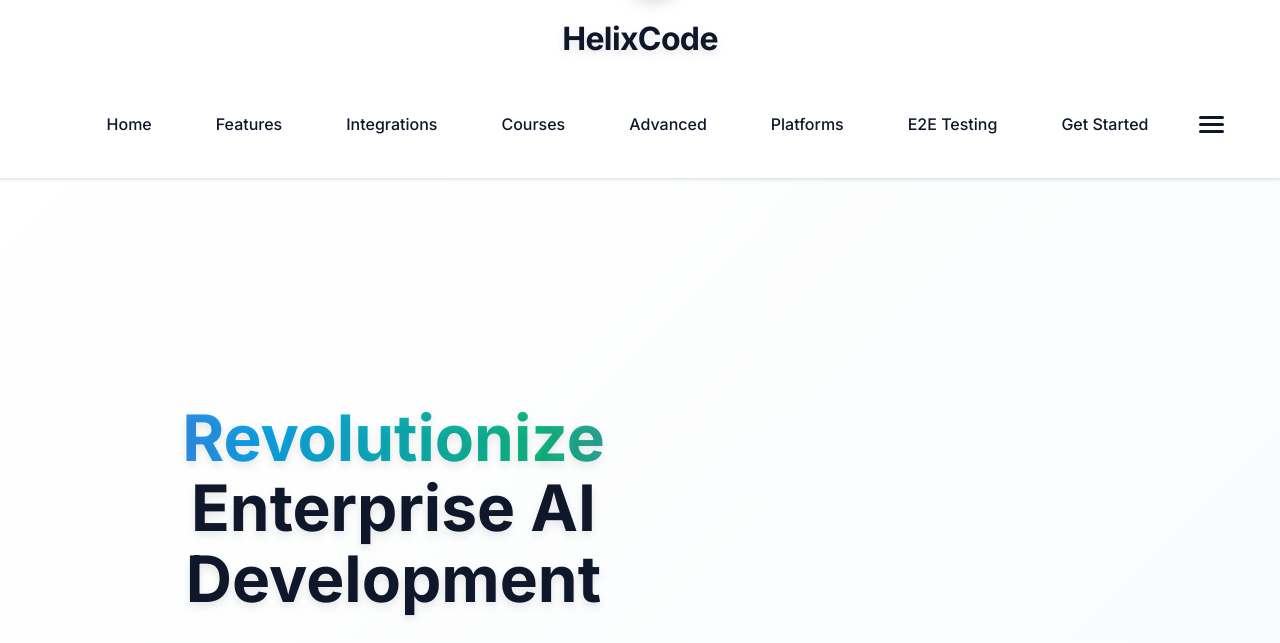
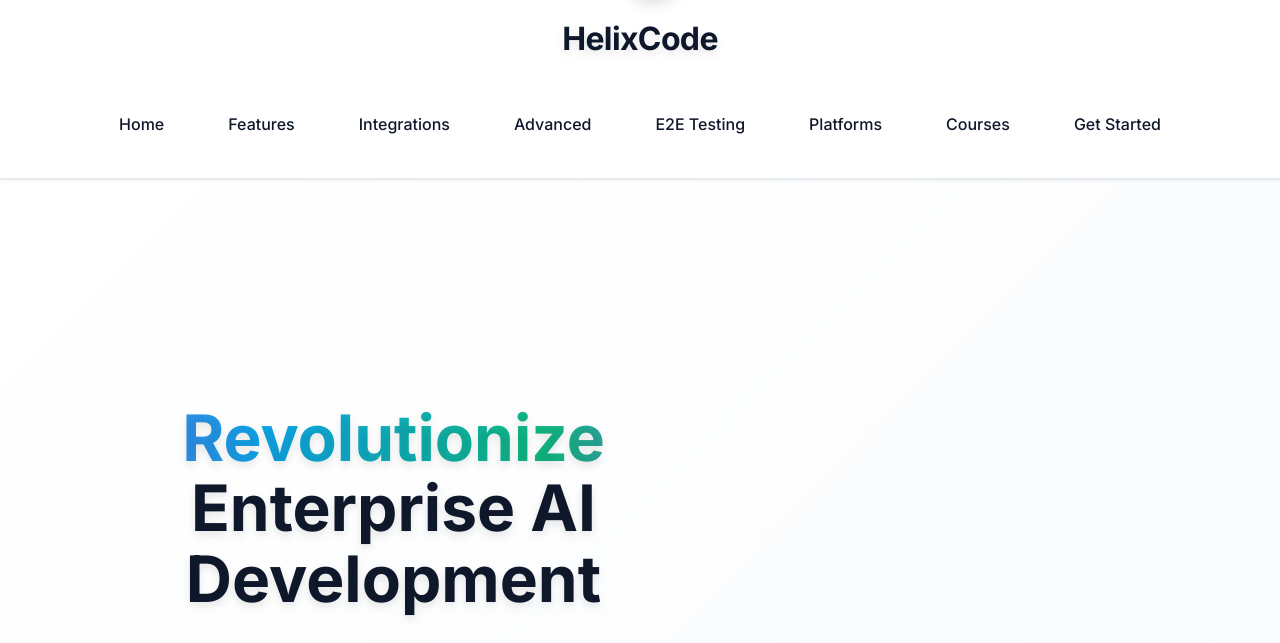
Before and after one commit to HelixDevelopment-Code/Welcome, a website: page docs/index.html in a window 1280 px wide. Shown: the part 83-726 px from the top of the page. Drawn offline with Linux system fonts and the light colour scheme.

Commit message:
Testing and polishing.

```diff
--- a/docs/index.html
+++ b/docs/index.html
@@ -52,10 +52,10 @@
                     <li class="nav-item"><a href="#hero" style="color: var(--text-primary) !important; text-decoration: none !important; font-weight: 500 !important; font-size: 1rem !important; padding: 0.5rem 1rem !important; border-radius: 0.5rem !important; transition: all 0.3s ease !important; display: inline-block !important;">Home</a></li>
                     <li class="nav-item"><a href="#features" style="color: var(--text-primary) !important; text-decoration: none !important; font-weight: 500 !important; font-size: 1rem !important; padding: 0.5rem 1rem !important; border-radius: 0.5rem !important; transition: all 0.3s ease !important; display: inline-block !important;">Features</a></li>
                     <li class="nav-item"><a href="#integrations" style="color: var(--text-primary) !important; text-decoration: none !important; font-weight: 500 !important; font-size: 1rem !important; padding: 0.5rem 1rem !important; border-radius: 0.5rem !important; transition: all 0.3s ease !important; display: inline-block !important;">Integrations</a></li>
+                    <li class="nav-item"><a href="#advanced" style="color: var(--text-primary) !important; text-decoration: none !important; font-weight: 500 !important; font-size: 1rem !important; padding: 0.5rem 1rem !important; border-radius: 0.5rem !important; transition: all 0.3s ease !important; display: inline-block !important;">Advanced</a></li>
+                    <li class="nav-item"><a href="#e2e-testing" style="color: var(--text-primary) !important; text-decoration: none !important; font-weight: 500 !important; font-size: 1rem !important; padding: 0.5rem 1rem !important; border-radius: 0.5rem !important; transition: all 0.3s ease !important; display: inline-block !important;">E2E Testing</a></li>
+                    <li class="nav-item"><a href="#platforms" style="color: var(--text-primary) !important; text-decoration: none !important; font-weight: 500 !important; font-size: 1rem !important; padding: 0.5rem 1rem !important; border-radius: 0.5rem !important; transition: all 0.3s ease !important; display: inline-block !important;">Platforms</a></li>
                     <li class="nav-item"><a href="#courses" style="color: var(--text-primary) !important; text-decoration: none !important; font-weight: 500 !important; font-size: 1rem !important; padding: 0.5rem 1rem !important; border-radius: 0.5rem !important; transition: all 0.3s ease !important; display: inline-block !important;">Courses</a></li>
-                    <li class="nav-item"><a href="#advanced" style="color: var(--text-primary) !important; text-decoration: none !important; font-weight: 500 !important; font-size: 1rem !important; padding: 0.5rem 1rem !important; border-radius: 0.5rem !important; transition: all 0.3s ease !important; display: inline-block !important;">Advanced</a></li>
-                    <li class="nav-item"><a href="#platforms" style="color: var(--text-primary) !important; text-decoration: none !important; font-weight: 500 !important; font-size: 1rem !important; padding: 0.5rem 1rem !important; border-radius: 0.5rem !important; transition: all 0.3s ease !important; display: inline-block !important;">Platforms</a></li>
-                    <li class="nav-item"><a href="#e2e-testing" style="color: var(--text-primary) !important; text-decoration: none !important; font-weight: 500 !important; font-size: 1rem !important; padding: 0.5rem 1rem !important; border-radius: 0.5rem !important; transition: all 0.3s ease !important; display: inline-block !important;">E2E Testing</a></li>
                     <li class="nav-item"><a href="#download" style="color: var(--text-primary) !important; text-decoration: none !important; font-weight: 500 !important; font-size: 1rem !important; padding: 0.5rem 1rem !important; border-radius: 0.5rem !important; transition: all 0.3s ease !important; display: inline-block !important;">Get Started</a></li>
                     <!-- Theme Toggle as last menu item -->
                     <div class="nav-theme-toggle">
@@ -64,12 +64,6 @@
                             <span class="theme-icon moon">🌙</span>
                         </button>
                     </div>
-                </div>
-                <!-- Mobile Menu Toggle -->
-                <div class="nav-toggle">
-                    <span></span>
-                    <span></span>
-                    <span></span>
                 </div>
             </div>
         </div>
```
